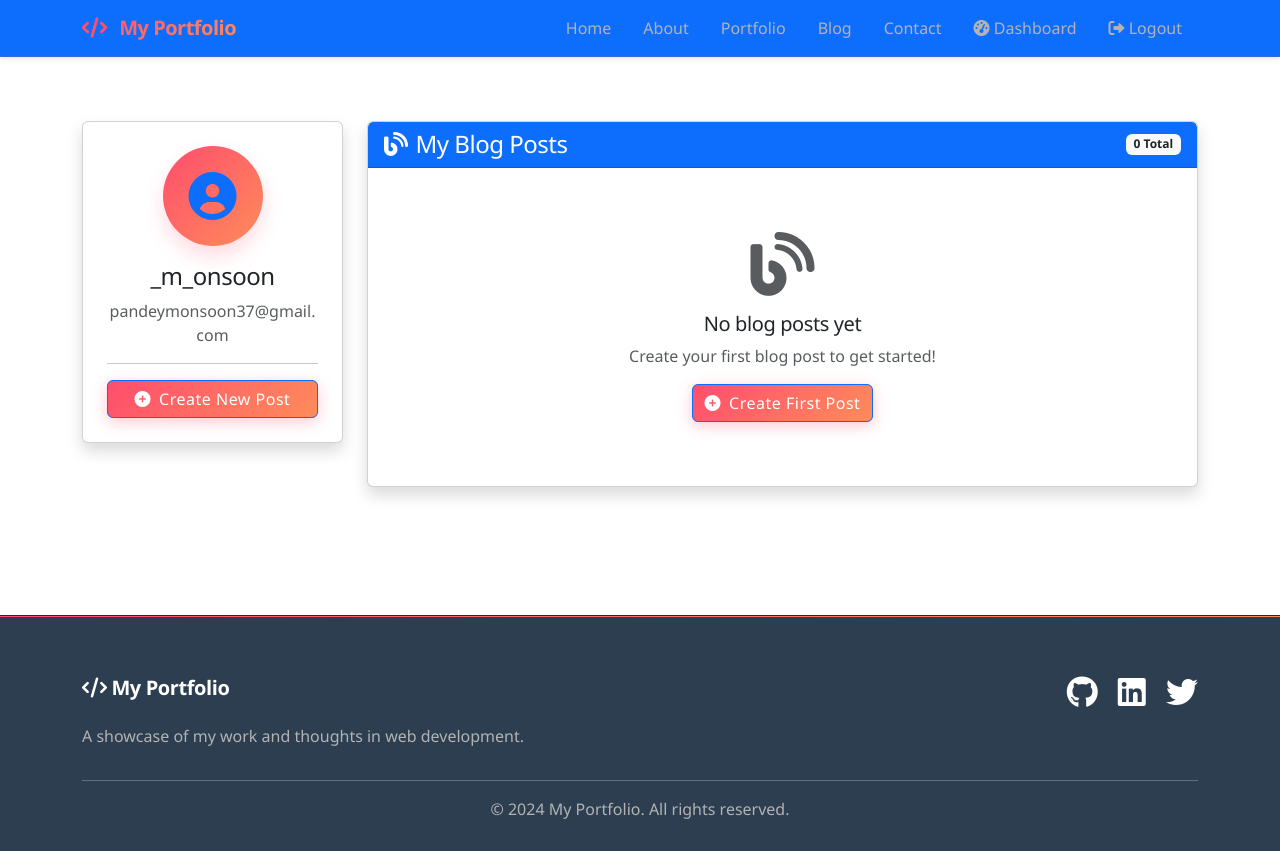
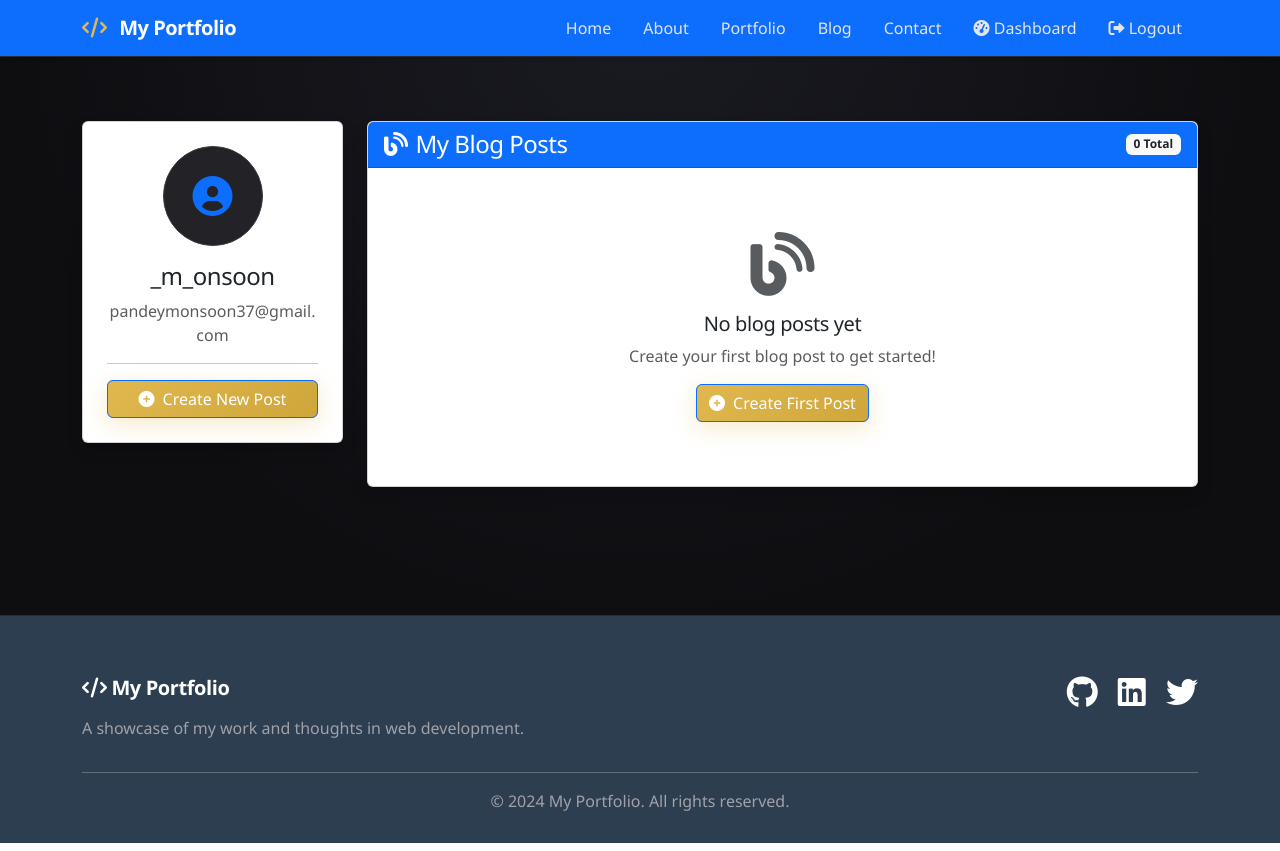
Before and after one commit to Monsoonpandey/portfolio-project, a Flask app: page /dashboard in a window 1280 px wide. Run offline with Flask 3, Linux system fonts and the light colour scheme; a user stored in the database is signed in.

Commit message:
Changed the css color

```diff
--- a/static/css/style.css
+++ b/static/css/style.css
@@ -1,18 +1,24 @@
-/* Aesthetic Dark Theme - Professional & Modern */
+/* Aesthetic Dark Theme - Moody, Warm, Professional */
 :root {
-    --bg-primary: #0a0a0a;
-    --bg-secondary: #111111;
-    --bg-card: #1a1a1a;
-    --text-primary: #ffffff;
-    --text-secondary: #b3b3b3;
-    --accent: #ff4d6d;
-    --accent-gradient: linear-gradient(135deg, #ff4d6d, #ff8c5a);
-    --accent-light: #ff8c5a;
-    --accent-dark: #c9184a;
-    --border: #2a2a2a;
-    --success: #06d6a0;
-    --warning: #ffb703;
-    --danger: #ef476f;
+    --bg-deep: #0e0e11;
+    --bg-card: #18181c;
+    --bg-soft: #222227;
+
+    --text-light: #ffffff;
+    --text-soft: #e4e4e7;
+    --text-muted: #a1a1aa;
+
+    /* Rich Royal Gold */
+    --accent-rose: #e0b84f;
+    --accent-dusty: #cfa63a;
+    --accent-warm: #f1d27a;
+
+    --border-soft: #2a2a30;
+    --border-light: #3a3a42;
+
+    --success-muted: #6fcf97;
+    --warning-muted: #f2c94c;
+    --danger-muted: #eb5757;
 }
 
 * {
@@ -23,13 +29,14 @@
 
 body {
     font-family: 'Inter', -apple-system, BlinkMacSystemFont, 'Segoe UI', sans-serif;
-    background-color: var(--bg-primary);
-    color: var(--text-primary);
+    background: radial-gradient(circle at top, #1a1a22 0%, #0e0e11 60%);
+    color: var(--text-soft);
     line-height: 1.7;
     font-weight: 400;
 }
 
-/* Typography */
+
+/* Typography - Clean and readable */
 h1,
 h2,
 h3,
@@ -38,354 +45,284 @@ h5,
 h6 {
     font-weight: 600;
     letter-spacing: -0.02em;
+    color: var(--text-light);
 }
 
-/* Custom Cursor */
-::selection {
-    background: var(--accent);
-    color: white;
+p {
+    color: var(--text-muted);
 }
 
-/* Navigation - Glass Morphism */
+/* Subtle selection */
+::selection {
+    background: var(--accent-rose);
+    color: var(--bg-deep);
+}
+
+/* Navigation - Minimal, clean */
 .navbar {
-    background: rgba(10, 10, 10, 0.95) !important;
-    backdrop-filter: blur(10px);
-    border-bottom: 1px solid rgba(255, 77, 109, 0.2);
+    background: rgba(15, 15, 15, 0.98) !important;
+    border-bottom: 1px solid var(--border-soft);
     padding: 1rem 0;
     position: sticky;
     top: 0;
     z-index: 1000;
+    backdrop-filter: blur(10px);
 }
 
 .navbar-brand {
     font-weight: 700;
     font-size: 1.5rem;
-    background: var(--accent-gradient);
-    -webkit-background-clip: text;
-    -webkit-text-fill-color: transparent;
+    color: var(--text-light) !important;
     letter-spacing: -0.5px;
 }
 
 .navbar-brand i {
-    -webkit-text-fill-color: var(--accent);
+    color: var(--accent-rose);
     margin-right: 8px;
 }
 
 .nav-link {
-    color: var(--text-secondary) !important;
+    color: var(--text-soft) !important;
     font-weight: 500;
     padding: 0.5rem 1rem !important;
     transition: all 0.3s ease;
-    border-radius: 8px;
-    position: relative;
 }
 
 .nav-link:hover {
-    color: var(--text-primary) !important;
-    background: rgba(255, 77, 109, 0.1);
+    color: var(--accent-rose) !important;
 }
 
-.nav-link::after {
-    content: '';
-    position: absolute;
-    bottom: 0;
-    left: 50%;
-    transform: translateX(-50%);
-    width: 0;
-    height: 2px;
-    background: var(--accent-gradient);
-    transition: width 0.3s ease;
+.nav-link:hover {
+    color: var(--text-light) !important;
 }
 
-.nav-link:hover::after {
-    width: 80%;
-}
-
-/* Hero Section - Aesthetic Gradient */
+/* Hero Section - Moody, subtle */
 .hero-section {
-    background: linear-gradient(135deg, #0a0a0a 0%, #1a1a1a 50%, #2a0a0a 100%);
+    background: var(--bg-deep);
     position: relative;
     padding: 120px 0 !important;
     margin-bottom: 60px;
-    border-bottom: 1px solid var(--accent);
-}
-
-.hero-section::before {
-    content: '';
-    position: absolute;
-    top: 0;
-    left: 0;
-    right: 0;
-    bottom: 0;
-    background: radial-gradient(circle at 30% 50%, rgba(255, 77, 109, 0.1) 0%, transparent 50%);
-    pointer-events: none;
+    border-bottom: 1px solid var(--border-soft);
 }
 
 .hero-section h1 {
-    font-size: 3.5rem;
-    font-weight: 800;
-    background: var(--accent-gradient);
-    -webkit-background-clip: text;
-    -webkit-text-fill-color: transparent;
+    font-size: 3.2rem;
+    font-weight: 700;
+    color: var(--text-light);
     margin-bottom: 1.5rem;
     letter-spacing: -1px;
+    line-height: 1.2;
 }
 
 .hero-section .lead {
-    color: var(--text-secondary);
+    color: var(--text-muted);
     font-size: 1.25rem;
     margin-bottom: 2rem;
 }
 
-/* Modern Cards */
+/* Cards - Clean, subtle elevation */
 .card {
     background: var(--bg-card);
-    border: 1px solid var(--border);
-    border-radius: 16px;
-    transition: all 0.4s cubic-bezier(0.165, 0.84, 0.44, 1);
+    border: 1px solid var(--border-soft);
+    border-radius: 8px;
+    transition: all 0.3s ease;
     overflow: hidden;
-    position: relative;
-}
-
-.card::before {
-    content: '';
-    position: absolute;
-    top: 0;
-    left: 0;
-    right: 0;
-    height: 2px;
-    background: var(--accent-gradient);
-    transform: scaleX(0);
-    transition: transform 0.4s ease;
 }
 
 .card:hover {
-    transform: translateY(-10px);
-    border-color: var(--accent);
-    box-shadow: 0 20px 40px rgba(255, 77, 109, 0.1);
-}
-
-.card:hover::before {
-    transform: scaleX(1);
+    border-color: var(--accent-rose);
+    background: #1c1c20;
+    transform: translateY(-4px);
 }
 
 .card-title {
-    color: var(--text-primary);
-    font-weight: 700;
+    color: var(--text-light);
+    font-weight: 600;
     font-size: 1.25rem;
-    margin-bottom: 1rem;
+    margin-bottom: 0.75rem;
 }
 
 .card-text {
-    color: var(--text-secondary);
+    color: var(--text-muted);
     font-size: 0.95rem;
 }
 
-/* Professional Buttons */
+/* Buttons - Minimal, elegant */
 .btn {
-    border-radius: 50px;
-    padding: 0.75rem 2rem;
-    font-weight: 600;
+    border-radius: 6px;
+    padding: 0.6rem 1.8rem;
+    font-weight: 500;
     font-size: 0.95rem;
-    letter-spacing: 0.5px;
-    transition: all 0.3s ease;
-    border: none;
-    position: relative;
-    overflow: hidden;
-    z-index: 1;
-}
-
-.btn::before {
-    content: '';
-    position: absolute;
-    top: 0;
-    left: 0;
-    right: 0;
-    bottom: 0;
-    background: var(--accent-gradient);
-    opacity: 0;
-    transition: opacity 0.3s ease;
-    z-index: -1;
+    transition: all 0.2s ease;
+    border: 1px solid transparent;
 }
 
 .btn-primary {
-    background: var(--accent-gradient);
-    color: white;
-    box-shadow: 0 4px 15px rgba(255, 77, 109, 0.3);
+    background: linear-gradient(135deg, #e0b84f, #cfa63a);
+    color: #111;
+    border: none;
+    box-shadow: 0 6px 25px rgba(224, 184, 79, 0.3);
 }
 
 .btn-primary:hover {
     transform: translateY(-2px);
-    box-shadow: 0 8px 25px rgba(255, 77, 109, 0.4);
-}
-
-.btn-primary:hover::before {
-    opacity: 1;
+    box-shadow: 0 8px 30px rgba(224, 184, 79, 0.45);
 }
 
 .btn-outline-primary {
     background: transparent;
-    color: var(--accent);
-    border: 2px solid var(--accent);
+    color: var(--text-soft);
+    border: 1px solid var(--border-light);
 }
 
 .btn-outline-primary:hover {
-    background: var(--accent);
-    color: white;
-    transform: translateY(-2px);
+    background: var(--accent-rose);
+    color: var(--bg-deep);
+    border-color: var(--accent-rose);
 }
 
-/* Form Elements - Dark Mode */
+.btn-light {
+    background: transparent;
+    color: var(--text-soft);
+    border: 1px solid var(--border-light);
+}
+
+.btn-light:hover {
+    background: var(--border-soft);
+    color: var(--text-light);
+    border-color: var(--border-light);
+}
+
+/* Form Elements - Clean */
 .form-control {
-    background: var(--bg-secondary);
-    border: 2px solid var(--border);
-    border-radius: 12px;
+    background: var(--bg-card);
+    border: 1px solid var(--border-soft);
+    border-radius: 6px;
     padding: 0.75rem 1rem;
-    color: var(--text-primary);
-    transition: all 0.3s ease;
+    color: var(--text-light);
+    transition: all 0.2s ease;
 }
 
 .form-control:focus {
-    background: var(--bg-secondary);
-    border-color: var(--accent);
-    box-shadow: 0 0 0 3px rgba(255, 77, 109, 0.1);
-    color: var(--text-primary);
+    background: var(--bg-card);
+    border-color: var(--accent-rose);
+    box-shadow: none;
+    color: var(--text-light);
     outline: none;
 }
 
 .form-control::placeholder {
-    color: rgba(255, 255, 255, 0.3);
+    color: rgba(160, 160, 160, 0.5);
 }
 
-/* Dashboard - Dark Aesthetic */
+/* Dashboard - Clean layout */
 .dashboard-card {
     background: var(--bg-card);
-    border: 1px solid var(--border);
-    border-radius: 16px;
+    border: 1px solid var(--border-soft);
+    border-radius: 8px;
     padding: 1.5rem;
-    transition: all 0.3s ease;
-}
-
-.dashboard-card:hover {
-    border-color: var(--accent);
-    box-shadow: 0 10px 30px rgba(255, 77, 109, 0.1);
 }
 
 .avatar-circle {
-    width: 100px;
-    height: 100px;
-    background: var(--accent-gradient);
+    width: 80px;
+    height: 80px;
+    background: var(--bg-soft);
     border-radius: 50%;
     display: flex;
     align-items: center;
     justify-content: center;
     margin: 0 auto 1rem;
-    box-shadow: 0 10px 20px rgba(255, 77, 109, 0.2);
+    border: 1px solid var(--border-light);
 }
 
 .avatar-circle i {
-    font-size: 3rem;
-    color: white;
+    font-size: 2.5rem;
+    color: var(--accent-rose);
 }
 
-/* Blog Posts */
+/* Blog Posts - Clean typography */
 .post-item {
     padding: 1.5rem;
-    border-radius: 12px;
-    transition: all 0.3s ease;
+    border-radius: 8px;
+    transition: all 0.2s ease;
     border: 1px solid transparent;
 }
 
 .post-item:hover {
-    background: var(--bg-secondary);
-    border-color: var(--border);
+    background: var(--bg-soft);
+    border-color: var(--border-soft);
 }
 
 .post-item h5 {
-    color: var(--text-primary);
-    font-weight: 700;
-    background: var(--accent-gradient);
-    -webkit-background-clip: text;
-    -webkit-text-fill-color: transparent;
-    display: inline-block;
+    color: var(--text-light);
+    font-weight: 600;
+    margin-bottom: 0.5rem;
 }
 
-/* Footer */
+/* Footer - Minimal */
 footer {
-    background: var(--bg-secondary);
-    border-top: 1px solid var(--border);
+    background: var(--bg-deep);
+    border-top: 1px solid var(--border-soft);
     margin-top: 80px !important;
     padding: 60px 0 30px !important;
-    position: relative;
-}
-
-footer::before {
-    content: '';
-    position: absolute;
-    top: 0;
-    left: 0;
-    right: 0;
-    height: 1px;
-    background: var(--accent-gradient);
 }
 
 footer h5 {
-    color: var(--text-primary);
-    font-weight: 700;
-    margin-bottom: 1.5rem;
+    color: var(--text-light);
+    font-weight: 600;
+    margin-bottom: 1rem;
 }
 
 footer p {
-    color: var(--text-secondary);
+    color: var(--text-muted);
 }
 
 footer a {
-    color: var(--text-secondary);
-    transition: all 0.3s ease;
+    color: var(--text-muted);
+    transition: color 0.2s ease;
 }
 
 footer a:hover {
-    color: var(--accent);
-    transform: translateY(-2px);
+    color: var(--accent-rose);
     text-decoration: none;
 }
 
-/* Badges */
+/* Badges - Subtle */
 .badge {
-    padding: 0.5rem 1rem;
-    border-radius: 50px;
+    padding: 0.4rem 0.8rem;
+    border-radius: 4px;
     font-weight: 500;
+    font-size: 0.75rem;
 }
 
 .badge-primary {
-    background: rgba(255, 77, 109, 0.1);
-    color: var(--accent);
-    border: 1px solid var(--accent);
+    background: rgba(230, 184, 184, 0.1);
+    color: var(--accent-rose);
+    border: 1px solid rgba(230, 184, 184, 0.3);
 }
 
-/* Alerts */
+/* Alerts - Minimal */
 .alert {
-    border-radius: 12px;
-    border: none;
+    border-radius: 6px;
+    border: 1px solid var(--border-soft);
     padding: 1rem 1.5rem;
     background: var(--bg-card);
-    border-left: 4px solid;
-    color: var(--text-primary);
+    color: var(--text-soft);
 }
 
 .alert-success {
-    border-left-color: var(--success);
+    border-left: 3px solid var(--success-muted);
 }
 
 .alert-danger {
-    border-left-color: var(--danger);
+    border-left: 3px solid var(--danger-muted);
 }
 
 .alert-info {
-    border-left-color: var(--accent);
+    border-left: 3px solid var(--accent-rose);
 }
 
-/* Responsive Design */
+/* Responsive */
 @media (max-width: 768px) {
     .hero-section {
         padding: 80px 0 !important;
@@ -405,66 +342,61 @@ footer a:hover {
     }
 }
 
-/* Animations */
-@keyframes fadeInUp {
+/* Animations - Subtle */
+@keyframes fadeIn {
     from {
         opacity: 0;
-        transform: translateY(30px);
     }
 
     to {
         opacity: 1;
-        transform: translateY(0);
-    }
-}
-
-@keyframes gradientShift {
-    0% {
-        background-position: 0% 50%;
-    }
-
-    50% {
-        background-position: 100% 50%;
-    }
-
-    100% {
-        background-position: 0% 50%;
     }
 }
 
 .hero-section>* {
-    animation: fadeInUp 0.8s ease forwards;
+    animation: fadeIn 0.8s ease forwards;
 }
 
-/* Scrollbar - Dark Aesthetic */
+/* Scrollbar - Clean */
 ::-webkit-scrollbar {
-    width: 10px;
+    width: 6px;
 }
 
 ::-webkit-scrollbar-track {
-    background: var(--bg-primary);
+    background: var(--bg-deep);
 }
 
 ::-webkit-scrollbar-thumb {
-    background: var(--border);
-    border-radius: 5px;
+    background: var(--border-light);
 }
 
 ::-webkit-scrollbar-thumb:hover {
-    background: var(--accent);
+    background: var(--accent-dusty);
 }
 
-/* Loading Spinner */
-.spinner-border {
-    color: var(--accent) !important;
+/* Links */
+a {
+    color: var(--accent-rose);
+    transition: color 0.2s ease;
 }
 
-/* Code Blocks */
-pre,
+a:hover {
+    color: var(--text-light);
+    text-decoration: none;
+}
+
+/* Code */
 code {
-    background: var(--bg-secondary);
-    color: var(--accent-light);
+    background: var(--bg-soft);
+    color: var(--accent-rose);
     padding: 0.2rem 0.4rem;
-    border-radius: 6px;
-    border: 1px solid var(--border);
+    border-radius: 4px;
+    font-size: 0.9rem;
+    border: 1px solid var(--border-soft);
 }
+
+/* HR */
+hr {
+    border-color: var(--border-soft);
+    margin: 2rem 0;
+}
--- a/templates/base.html
+++ b/templates/base.html
@@ -8,7 +8,9 @@
     <!-- Custom CSS -->
     <link rel="stylesheet" href="{{ url_for('static', filename='css/style.css') }}">
     <!-- Google Fonts -->
-    <link href="https://fonts.googleapis.com/css2?family=Poppins:wght@300;400;500;600;700&display=swap" rel="stylesheet">
+    <link href="https://fonts.googleapis.com/css2?family=Inter:wght@300;400;500;600;700;800&display=swap" rel="stylesheet">
+    <!-- Custom CSS -->
+    <link rel="stylesheet" href="{{ url_for('static', filename='css/style.css') }}">
 
     <!-- Bootstrap 5 CSS -->
     <link href="https://cdn.jsdelivr.net/npm/bootstrap@5.3.0/dist/css/bootstrap.min.css" rel="stylesheet">
```
